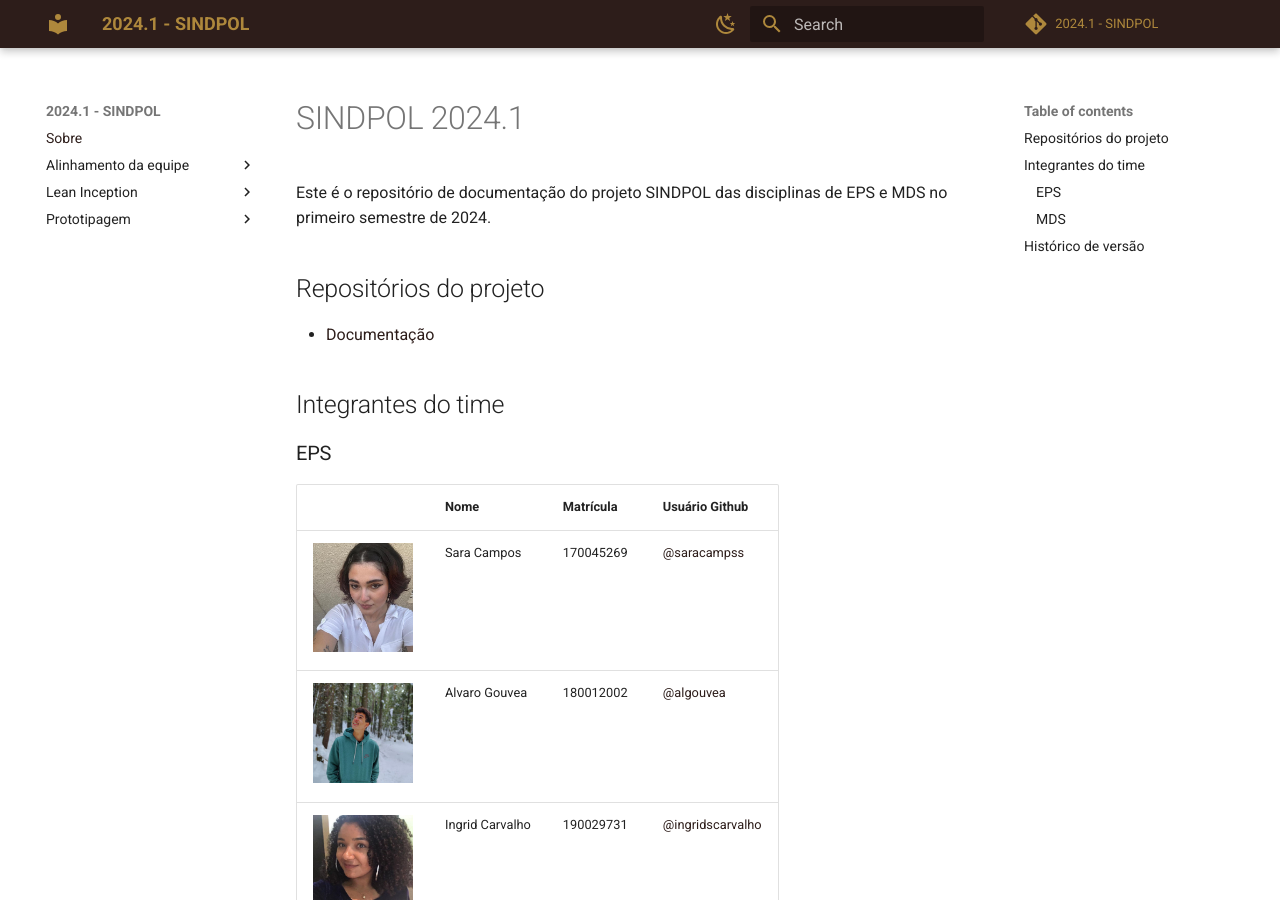
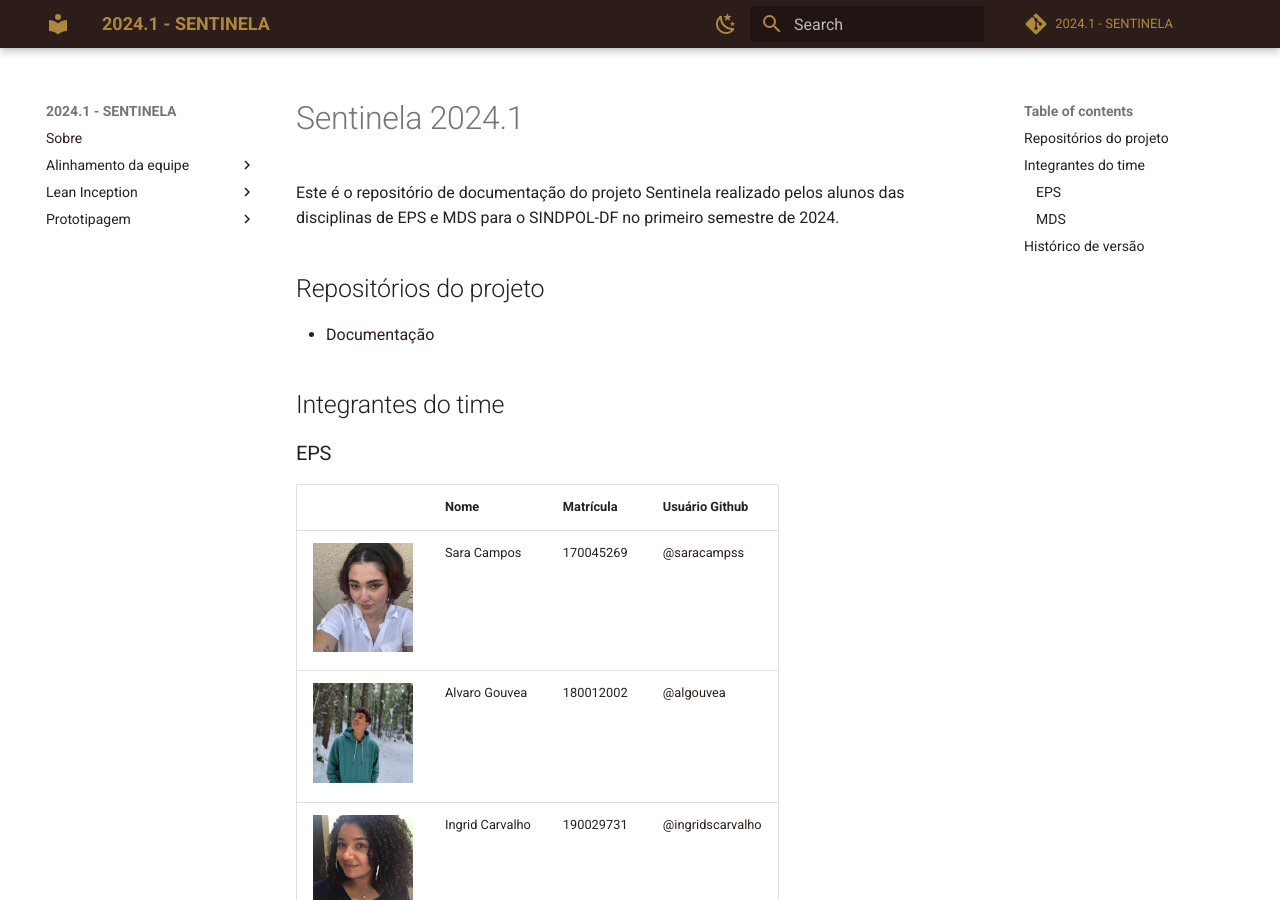
Before and after one commit to fga-eps-mds/2024.1-SINDPOL-DOC, an MkDocs documentation site: the page built from docs/index.md, in a window 1280 px wide and 900 px high. Built offline with MkDocs 1.6.1 and Material for MkDocs 9.7.7, drawn with Linux system fonts in a browser that asks for light colours; comment, search, counter and statistics services are not loaded.

Commit message:
Corrige para novo nome do projeto

```diff
--- a/docs/index.md
+++ b/docs/index.md
@@ -1,10 +1,10 @@
-# SINDPOL 2024.1
+# Sentinela 2024.1
 
-Este é o repositório de documentação do projeto SINDPOL das disciplinas de EPS e MDS no primeiro semestre de 2024.
+Este é o repositório de documentação do projeto Sentinela realizado pelos alunos das disciplinas de EPS e MDS para o SINDPOL-DF no primeiro semestre de 2024.
 
 ## Repositórios do projeto
 
-- [Documentação](https://github.com/fga-eps-mds/2024.1-SINDPOL-DOC)
+- [Documentação](https://github.com/fga-eps-mds/2024.1-SENTINELA-DOC)
 <!-- - [Frontend](https://github.com/fga-eps-mds/2024.1-SINDPOL-Front) -->
 
 ## Integrantes do time
--- a/mkdocs.yml
+++ b/mkdocs.yml
@@ -1,8 +1,8 @@
-site_name: 2024.1 - SINDPOL
-site_url: 'https://documentacao-SINDPOL.com/'
+site_name: 2024.1 - SENTINELA
+site_url: 'https://documentacao-SENTINELA.com/'
 
-repo_name: '2024.1 - SINDPOL'
-repo_url: 'https://github.com/fga-eps-mds/2024.1-SINDPOL-DOC'
+repo_name: '2024.1 - SENTINELA'
+repo_url: 'https://github.com/fga-eps-mds/2024.1-SENTINELA-DOC'
 
 extra_css:
   - stylesheets/extra.css
```
Also changed, not shown: README.md (+2 -2 lines).
